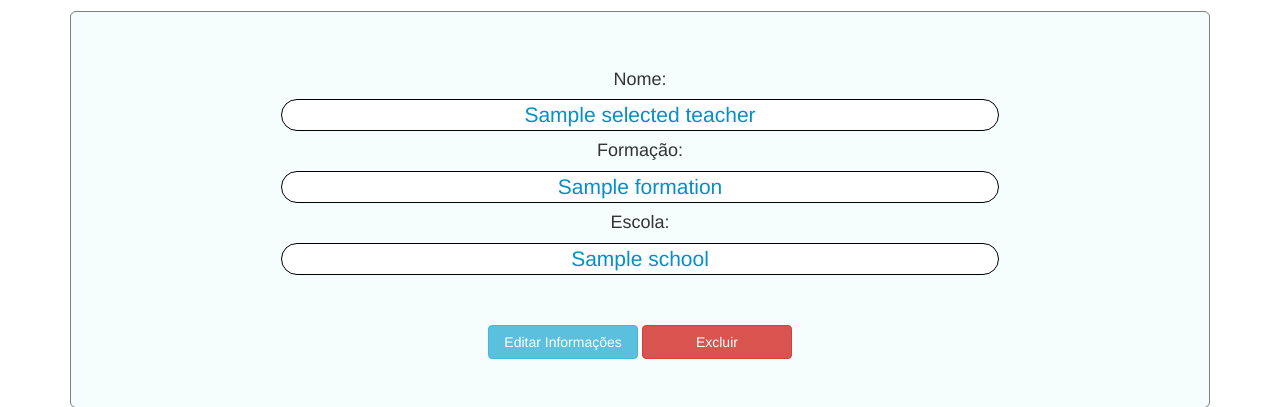
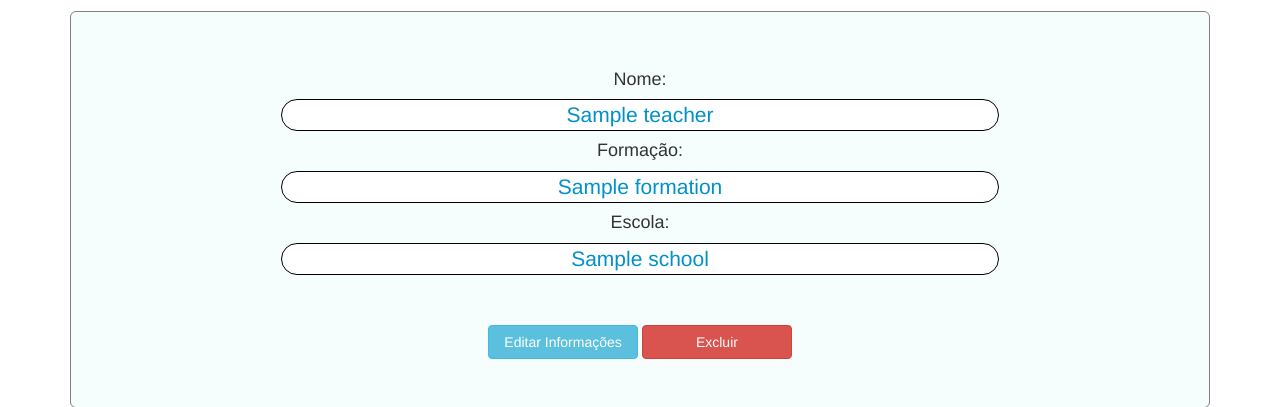
Before and after one commit to VitorSouza23/helpteacherdjango, a Django app: template templates/app_teacher/teacher.html in a window 1280 px wide. Shown: the part 131-538 px from the top of the page. Run offline with Django 3.2, Linux system fonts and the light colour scheme; the template is opened without the code that fills it: most values are stand-ins (such as "Sample title", 1, 10 or a date in 2020); some libraries are stand-ins or nearby versions.

Commit message:
mais mudanças

```diff
--- a/templates/app_teacher/teacher.html
+++ b/templates/app_teacher/teacher.html
@@ -15,14 +15,14 @@
 
     <div class="jumbotron teacher-info">
         <h4>Nome:</h4>
-        <p>{{ selected_teacher.name }}</p>
+        <p>{{ teacher.name }}</p>
         <h4>Formação:</h4>
-        <p>{{ selected_teacher.formation }}</p>
+        <p>{{ teacher.formation }}</p>
         <h4>Escola:</h4>
-        <p>{{ selected_teacher.school }}</p>
+        <p>{{ teacher.school }}</p>
         <div class="teacher-info-btns">
-            <a class="btn btn-info" href="{% url 'update_teacher' selected_teacher.id %}">Editar Informações</a>
-            <a class="btn btn-danger" href="{% url 'delete_teacher' selected_teacher.id %}">Excluir</a>
+            <a class="btn btn-info" href="{% url 'update_teacher' teacher.id %}">Editar Informações</a>
+            <a class="btn btn-danger" href="{% url 'delete_teacher' teacher.id %}">Excluir</a>
         </div>
     </div>
 </div>
```
Also changed, not shown: app_teacher/views.py (+10 -4 lines), db.sqlite3, 1 other file.
